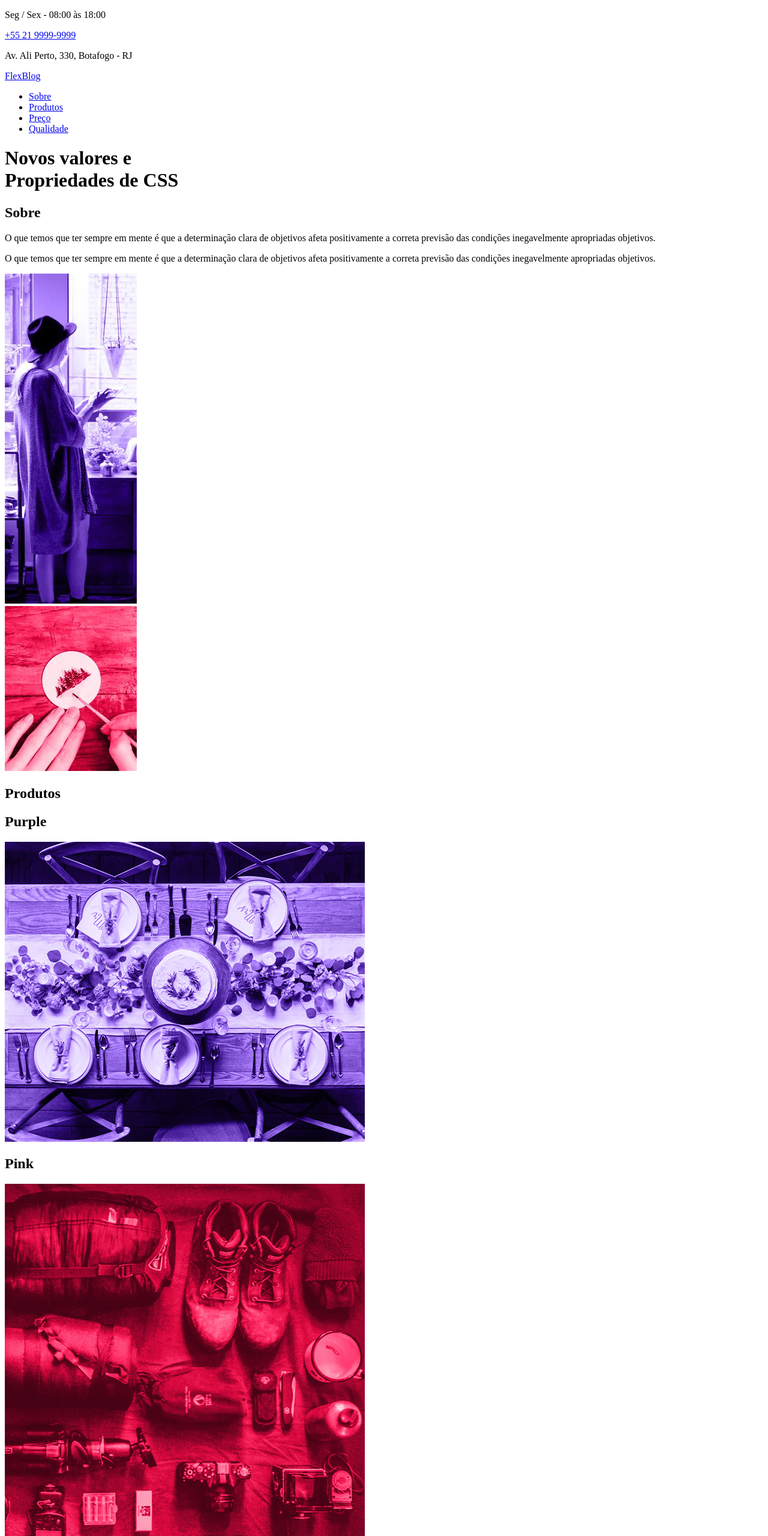
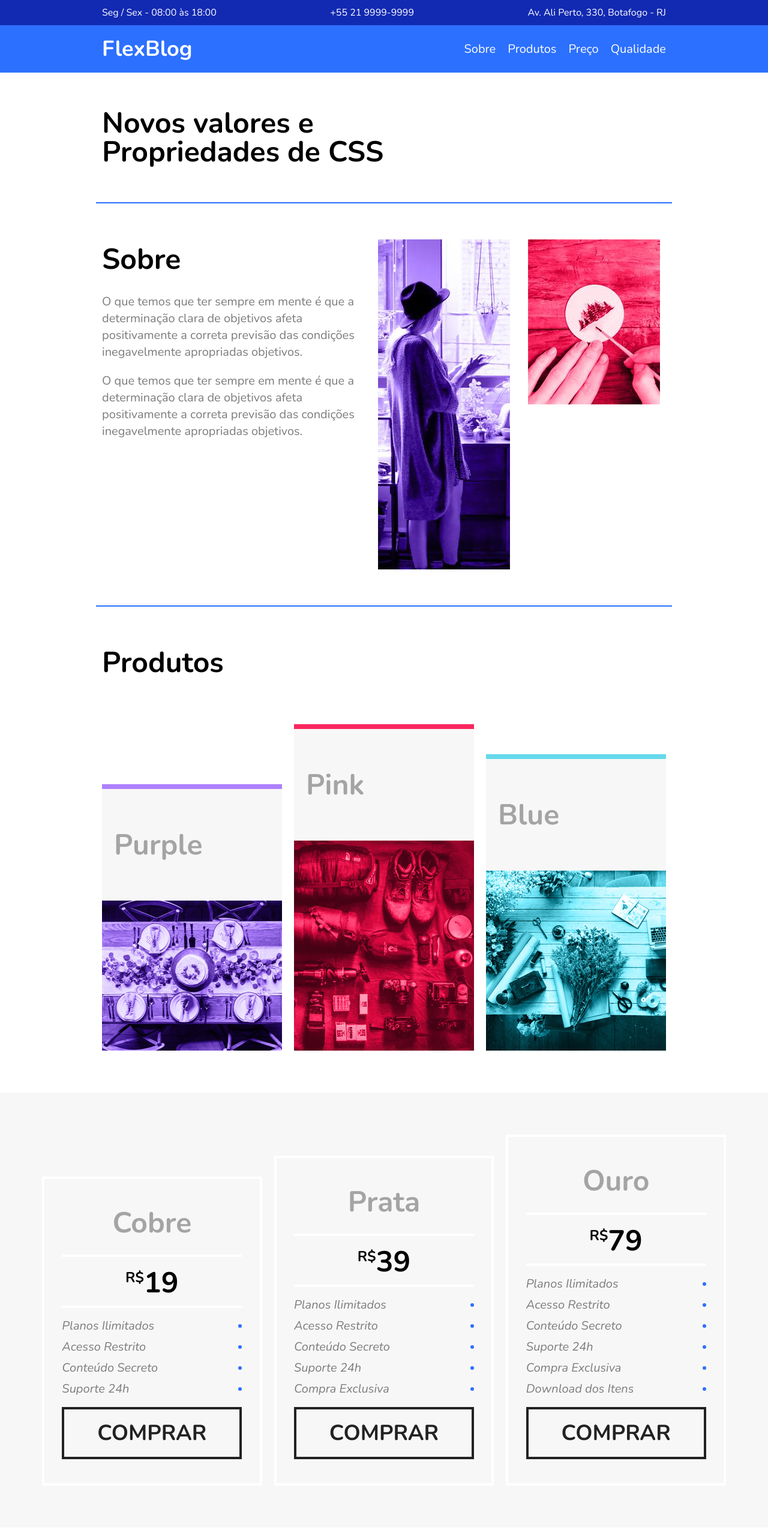
Before and after one commit to yurymartins/flexblog, a plain HTML site: page index.html in a window 1280 px wide. Shown: the top 2560 px of the page at 60% size. Drawn offline with nearby package versions, Linux system fonts and the light colour scheme.

Commit message:
Finalização projeto

```diff
--- a/css/style.css
+++ b/css/style.css
@@ -0,0 +1,404 @@
+body,
+h1,
+h2,
+p,
+ul,
+li,
+a {
+  margin: 0;
+  padding: 0;
+}
+
+body {
+  font-family: "Nunito", Helvetica, Arial, sans-serif;
+  color: 222222;
+}
+
+ul {
+  list-style: none;
+}
+
+a {
+  text-decoration: none;
+}
+
+img {
+  display: block;
+  max-width: 100%;
+}
+
+* {
+  box-sizing: border-box;
+}
+
+.superinfo-bg {
+  background: #122ab2;
+  color: white;
+}
+
+.superinfo {
+  max-width: 960px;
+  margin: 0 auto;
+  display: flex;
+  justify-content: space-between;
+  flex-wrap: wrap;
+  padding-top: 10px;
+}
+
+.superinfo p,
+.superinfo a {
+  margin: 0 10px 10px;
+}
+
+.superinfo a {
+  color: white;
+}
+
+/* Menu */
+
+.menu-bg {
+  background: #2c70ff;
+}
+
+.menu {
+  max-width: 960px;
+  margin: 0 auto;
+  padding: 15px 0;
+  display: flex;
+  flex-wrap: wrap;
+  justify-content: space-between;
+  align-items: center;
+}
+
+.menu a {
+  color: white;
+}
+
+.menu-logo a {
+  font-size: 2.25em;
+  font-weight: bold;
+  margin: 0 10px;
+}
+
+.menu-nav ul {
+  display: flex;
+  flex-wrap: wrap;
+}
+
+.menu-nav a {
+  font-size: 1.25em;
+  display: block;
+  padding: 10px;
+}
+
+.menu-nav a:hover {
+  color: #122ab2;
+  flex-wrap: wrap;
+}
+
+/* Introdução */
+
+.introducao {
+  font-size: 3em;
+  line-height: 1;
+  max-width: 960px;
+  margin: 0 auto;
+  padding: 60px 10px;
+}
+
+/* Sobre */
+
+.sobre {
+  border-top: 2px solid #2c70ff;
+  border-bottom: 2px solid #2c70ff;
+  max-width: 960px;
+  margin: 0 auto;
+  padding: 60px 0;
+  display: flex;
+  flex-wrap: wrap;
+}
+
+.sobre-info {
+  flex: 2 1 300px;
+  margin: 0 10px;
+}
+
+.sobre-info h1 {
+  font-size: 3em;
+  margin-bottom: 0.5em;
+}
+
+.sobre-info p {
+  font-size: 1.25em;
+  line-height: 1.4;
+  margin-bottom: 1em;
+  color: #7c7c7c;
+}
+
+.sobre-img {
+  flex: 1 1 160px;
+  margin: 0 10px;
+}
+
+/* Produtos */
+
+.produtos {
+  max-width: 960px;
+  margin: 60px auto;
+}
+
+.produtos h1 {
+  font-size: 3em;
+  margin: 0 10px 60px 10px;
+}
+
+.produtos-container {
+  display: flex;
+  flex-wrap: wrap;
+  align-items: flex-end;
+}
+
+.produtos-item {
+  flex: 1 1 175px;
+  margin: 10px;
+}
+
+.produtos-item h2 {
+  font-size: 3em;
+  color: #a4a4a4;
+  background: #f7f7f7;
+  padding: 60px 20px;
+}
+
+.purple {
+  border-top: 8px solid #ae81ff;
+}
+
+.pink {
+  border-top: 8px solid #f9265e;
+}
+
+.blue {
+  border-top: 8px solid #66d8eb;
+}
+
+/* Preço */
+
+.preco {
+  background: #f7f7f7;
+  padding: 60px;
+  display: flex;
+  flex-wrap: wrap;
+  align-items: flex-end;
+}
+
+.preco-item {
+  flex: 1 1 260px;
+  border: 4px solid white;
+  padding: 20px;
+  margin: 10px;
+}
+
+.preco-item h2 {
+  font-size: 3em;
+  color: #a4a4a4;
+  text-align: center;
+  margin-top: 20px;
+}
+
+.preco-item span {
+  max-width: 300px;
+  margin: 20px auto;
+  display: block;
+  font-size: 3em;
+  text-align: center;
+  font-weight: bold;
+  padding: 10px 0 5px 0;
+  border-top: 4px solid white;
+  border-bottom: 4px solid white;
+}
+
+.preco-item sup {
+  font-size: 1.5rem;
+}
+
+.preco-item ul {
+  max-width: 300px;
+  margin: 20px auto;
+  font-size: 1.25em;
+  line-height: 1;
+  font-style: italic;
+  color: #7c7c7c;
+}
+
+.preco-item li {
+  display: flex;
+  justify-content: space-between;
+  align-items: center;
+  margin-bottom: 15px;
+}
+
+.preco-item li::after {
+  content: "";
+  display: block;
+  width: 6px;
+  height: 6px;
+  background: #2c70ff;
+  border-radius: 50%;
+}
+
+.preco-item a {
+  max-width: 300px;
+  display: block;
+  margin: 20px auto;
+  border: 4px solid;
+  color: #222222;
+  text-transform: uppercase;
+  font-weight: bold;
+  font-size: 2.25em;
+  padding: 15px 0;
+  text-align: center;
+}
+
+@media (max-width: 800px) {
+  .preco {
+    padding-left: 10px;
+    padding-right: 10px;
+  }
+
+  .preco .preco-item:nth-child(3) {
+    order: -2;
+  }
+
+  .preco .preco-item:nth-child(2) {
+    order: -1;
+  }
+}
+
+/* Qualidade */
+
+.qualidade {
+  max-width: 960px;
+  margin: 60px auto;
+  display: flex;
+  flex-wrap: wrap;
+}
+
+.qualidade-item {
+  flex: 1 1 300px;
+  margin: 20px 10px;
+}
+
+.qualidade-item h2 {
+  font-size: 2.25em;
+  color: #a4a4a4;
+  margin-bottom: 20px;
+}
+
+.qualidade-item h2::before {
+  content: "";
+  display: inline-block;
+  width: 8px;
+  height: 30px;
+  margin-right: 10px;
+}
+
+.qualidade-item:nth-of-type(3n + 1) h2::before {
+  background: #ae81ff;
+}
+
+.qualidade-item:nth-of-type(3n + 2) h2::before {
+  background: #f9265e;
+}
+
+.qualidade-item:nth-of-type(3n + 3) h2::before {
+  background: #66d9eb;
+}
+
+.qualidade-item p {
+  font-size: 1.25em;
+  line-height: 1.4;
+  color: #7c7c7c;
+}
+
+/* Newsletter */
+
+.newsletter {
+  background: #f7f7f7;
+  padding: 60px calc((100% - 960px) / 2);
+  display: flex;
+  flex-wrap: wrap;
+}
+
+.newsletter-info {
+  flex: 1 1 240px;
+  margin: 0 10px;
+}
+
+.newsletter-info h1 {
+  font-size: 3em;
+  color: #a4a4a4;
+}
+
+.newsletter-info p {
+  font-size: 1.25em;
+  font-style: italic;
+  max-width: 230px;
+  color: #7c7c7c;
+  margin-bottom: 10px;
+}
+
+.newsletter-form {
+  flex: 2 1 260px;
+  margin: 0 10px;
+  align-self: center;
+  display: flex;
+  flex-wrap: wrap;
+}
+
+.newsletter-form input {
+  flex: 3 1 200px;
+  font-size: 1.25em;
+  color: #7c7c7c;
+  font-style: italic;
+  font-family: "Nunito", Helvetica, Arial, sans-serif;
+  border: 4px solid #2c70ff;
+  background: transparent;
+  padding: 15 10px;
+  margin: 0px;
+  border-radius: 0px;
+}
+
+.newsletter-form button {
+  flex: 1 1 260px;
+  font-family: "Nunito", Helvetica, Arial, sans-serif;
+  font-size: 2.25em;
+  font-weight: bold;
+  text-transform: uppercase;
+  background: #2c70ff;
+  color: white;
+  margin: 0;
+  cursor: pointer;
+  border: 0;
+  padding: 15px 10px;
+}
+
+@media (max-width: 600px) {
+  .newsletter-form button {
+    font-size: 1.5em;
+  }
+}
+
+.footer {
+  display: flex;
+  background: #2c70ff;
+  height: 200px;
+  align-items: center;
+}
+
+.footer p {
+  flex: 1;
+  text-align: center;
+  font-size: 2.25em;
+  color: #122ab2;
+}
--- a/index.html
+++ b/index.html
@@ -24,7 +24,7 @@
   <header class="menu-bg">
     <div class="menu">
       <div class="menu-logo"><a href="#">FlexBlog</a></div>
-      <nav>
+      <nav class="menu-nav">
         <ul>
           <li><a href="#sobre">Sobre</a></li>
           <li><a href="#produtos">Produtos</a></li>
@@ -42,13 +42,14 @@
       <h1>Sobre</h1>
       <p>O que temos que ter sempre em mente é que a determinação clara de objetivos afeta positivamente a correta previsão das condições inegavelmente apropriadas objetivos.</p>
       <p>O que temos que ter sempre em mente é que a determinação clara de objetivos afeta positivamente a correta previsão das condições inegavelmente apropriadas objetivos.</p>
+    </div>
     <div class="sobre-img">
       <img src="img/sobre1.jpg" alt="Sobre 1">
     </div>
     <div class="sobre-img">
       <img src="img/sobre2.jpg" alt="Sobre 2">
     </div>
-    </div>
+
   </section>
 
   <section class="produtos" id="produtos">
@@ -150,10 +151,11 @@
       <button type="submit">Assinar</button>
     </form>
 
+  </section>
+
   <footer class="footer">
     <p>Flexblog © Todos os direitos reservados.</p>
   </footer>
-  </section>
 </body>
 
 </html>
```
Lines whose indentation alone changed are shown as unchanged.
